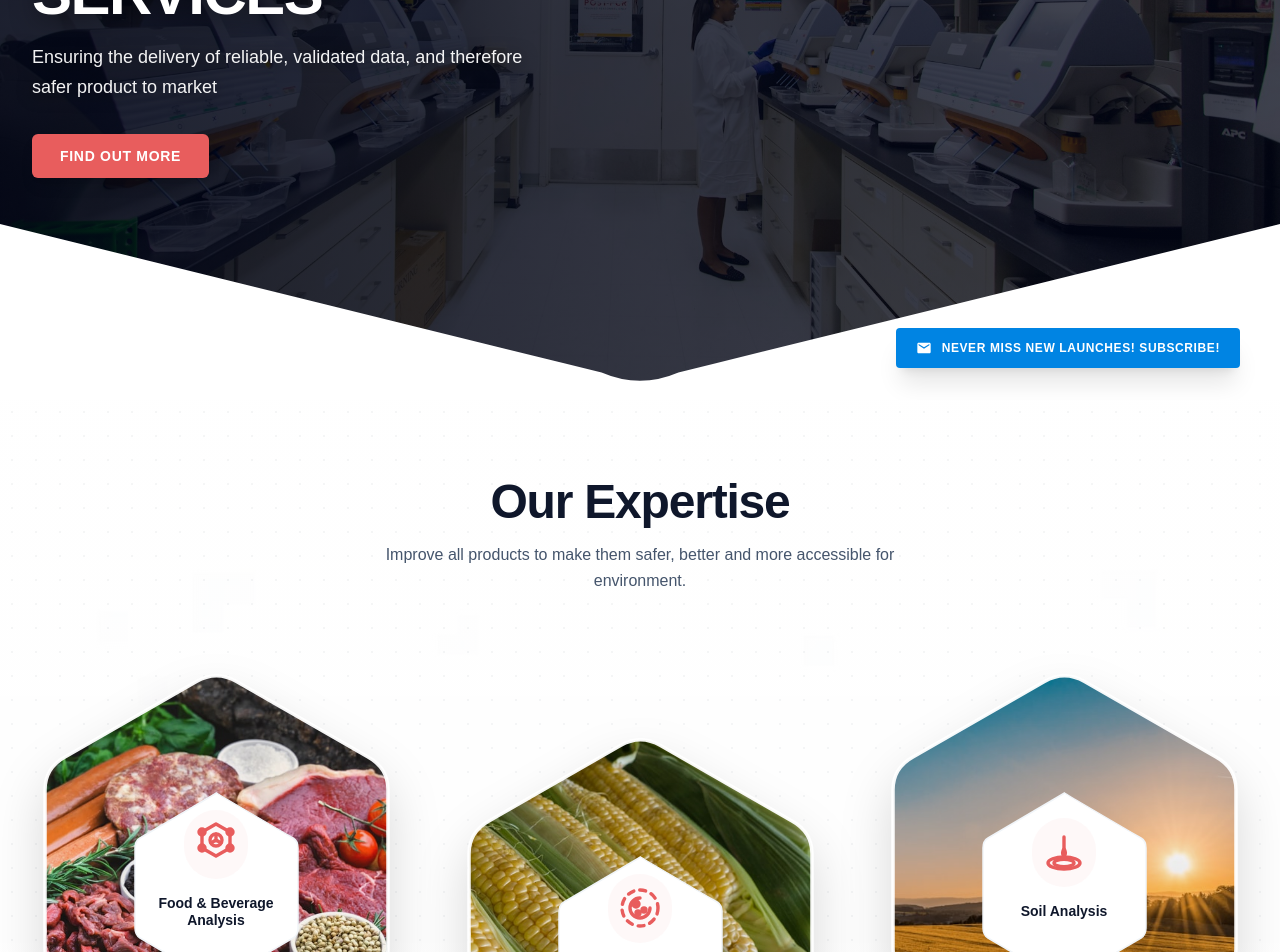
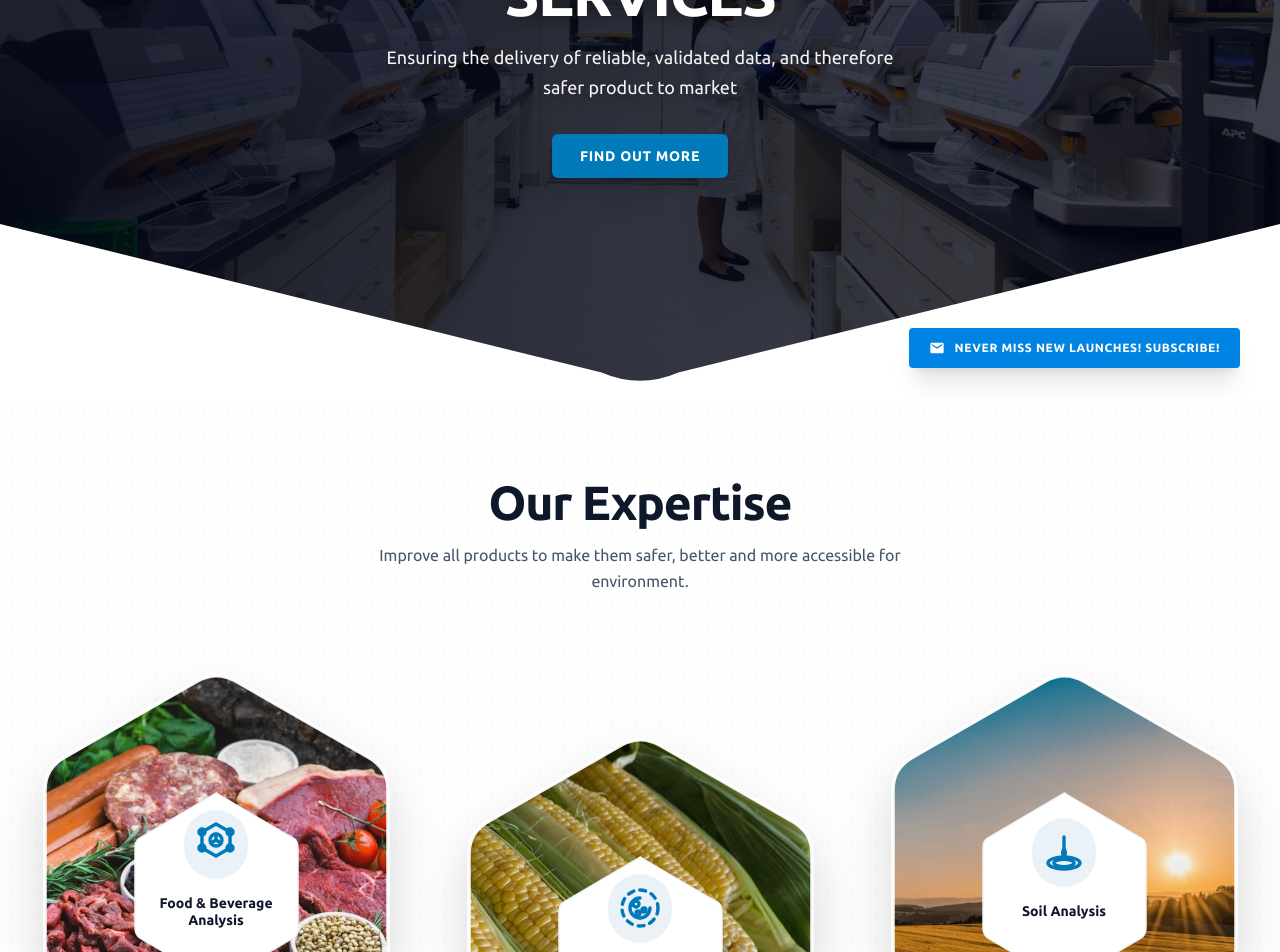
Before and after one commit to JafaryNM/w-cflow, a Next.js app: page / in a window 1280 px wide. Shown: the part 400-1352 px from the top of the page. Built offline with nearby package versions, Linux system fonts and the light colour scheme.

Commit message:
fix:Hore section

```diff
--- a/src/app/globals.css
+++ b/src/app/globals.css
@@ -11,7 +11,13 @@
   --color-cflow-green: #0d2b1f;
   --color-cflow-green-light: #14432f;
   --color-cflow-yellow: #ffcc00;
-  --font-sans: var(--font-geist-sans);
+  --color-brand-primary: #007ab9;
+  --color-brand-sky: #48c6ef;
+  --color-brand-slate: #4b5563;
+  --color-brand-pale: #d7e6f0;
+  --color-brand-navy: #1d4e89;
+  --font-sans: var(--font-ubuntu), -apple-system, BlinkMacSystemFont, "Segoe UI",
+    Roboto, sans-serif;
   --font-mono: var(--font-geist-mono);
 }
 
@@ -25,5 +31,62 @@
 body {
   background: var(--background);
   color: var(--foreground);
-  font-family: Arial, Helvetica, sans-serif;
+  font-family: var(--font-sans);
 }
+
+@layer utilities {
+  .text-display {
+    font-size: 72px;
+    font-weight: 700;
+    line-height: 90px;
+    letter-spacing: 0;
+  }
+  .text-h2 {
+    font-size: 36px;
+    font-weight: 700;
+    line-height: 40px;
+    letter-spacing: 0;
+  }
+  .text-h3 {
+    font-size: 20px;
+    font-weight: 700;
+    line-height: 28px;
+    letter-spacing: 0;
+  }
+  .text-label {
+    font-size: 15px;
+    font-weight: 700;
+    line-height: 18.75px;
+    letter-spacing: 0;
+  }
+  .text-body {
+    font-size: 16px;
+    font-weight: 400;
+    line-height: 24px;
+    letter-spacing: 0;
+  }
+  .text-body-sm {
+    font-size: 14px;
+    font-weight: 500;
+    line-height: 20px;
+    letter-spacing: 0;
+  }
+  .text-label-sm {
+    font-size: 11px;
+    font-weight: 700;
+    line-height: 16.5px;
+    letter-spacing: 0;
+  }
+  .text-meta {
+    font-size: 11px;
+    font-weight: 500;
+    line-height: 16.5px;
+    letter-spacing: 0;
+  }
+  .text-link {
+    font-size: 16px;
+    font-weight: 400;
+    line-height: 24px;
+    letter-spacing: 0;
+  }
+}
--- a/src/app/layout.tsx
+++ b/src/app/layout.tsx
@@ -1,5 +1,14 @@
 import type { Metadata } from "next";
+import { Ubuntu } from "next/font/google";
 import "./globals.css";
+
+const ubuntu = Ubuntu({
+  subsets: ["latin"],
+  weight: ["300", "400", "500", "700"],
+  style: ["normal", "italic"],
+  variable: "--font-ubuntu",
+  display: "swap",
+});
 
 export const metadata: Metadata = {
   title: "NOVALAB — Comprehensive Laboratory Services",
@@ -13,7 +22,7 @@ export default function RootLayout({
   children: React.ReactNode;
 }>) {
   return (
-    <html lang="en" className="h-full antialiased">
+    <html lang="en" className={`h-full antialiased ${ubuntu.variable}`}>
       <body className="min-h-full flex flex-col font-sans">{children}</body>
     </html>
   );
--- a/src/components/Expertise.tsx
+++ b/src/components/Expertise.tsx
@@ -9,7 +9,7 @@ const EXPERTISE_CARDS = [
     icon: (
       <svg
         viewBox="0 0 24 24"
-        className="h-12 w-12 stroke-[#E85D5D]"
+        className="h-12 w-12 stroke-brand-primary"
         fill="none"
         strokeWidth="1.7"
         strokeLinecap="round"
@@ -18,10 +18,10 @@ const EXPERTISE_CARDS = [
         <path d="M12 2L19 6V14L12 18L5 14V6L12 2Z" />
         <circle cx="12" cy="10" r="3" />
         <path d="M12 7V10M12 10L14.5 11.5M12 10L9.5 11.5" />
-        <circle cx="5" cy="6" r="1.5" fill="#E85D5D" />
-        <circle cx="19" cy="6" r="1.5" fill="#E85D5D" />
-        <circle cx="19" cy="14" r="1.5" fill="#E85D5D" />
-        <circle cx="5" cy="14" r="1.5" fill="#E85D5D" />
+        <circle cx="5" cy="6" r="1.5" fill="var(--color-brand-primary)" />
+        <circle cx="19" cy="6" r="1.5" fill="var(--color-brand-primary)" />
+        <circle cx="19" cy="14" r="1.5" fill="var(--color-brand-primary)" />
+        <circle cx="5" cy="14" r="1.5" fill="var(--color-brand-primary)" />
       </svg>
     ),
   },
@@ -33,7 +33,7 @@ const EXPERTISE_CARDS = [
     icon: (
       <svg
         viewBox="0 0 24 24"
-        className="h-12 w-12 stroke-[#E85D5D]"
+        className="h-12 w-12 stroke-brand-primary"
         fill="none"
         strokeWidth="1.7"
         strokeLinecap="round"
@@ -41,9 +41,9 @@ const EXPERTISE_CARDS = [
       >
         <circle cx="12" cy="12" r="9" strokeDasharray="3 3" />
         <path d="M12 7C9.24 7 7 9.24 7 12C7 14.76 9.24 17 12 17C14.76 17 17 14.76 17 12" />
-        <circle cx="10" cy="10" r="1.5" fill="#E85D5D" />
-        <circle cx="14" cy="13" r="1" fill="#E85D5D" />
-        <circle cx="11" cy="14.5" r="1" fill="#E85D5D" />
+        <circle cx="10" cy="10" r="1.5" fill="var(--color-brand-primary)" />
+        <circle cx="14" cy="13" r="1" fill="var(--color-brand-primary)" />
+        <circle cx="11" cy="14.5" r="1" fill="var(--color-brand-primary)" />
       </svg>
     ),
   },
@@ -55,7 +55,7 @@ const EXPERTISE_CARDS = [
     icon: (
       <svg
         viewBox="0 0 24 24"
-        className="h-12 w-12 stroke-[#E85D5D]"
+        className="h-12 w-12 stroke-brand-primary"
         fill="none"
         strokeWidth="1.7"
         strokeLinecap="round"
@@ -64,7 +64,7 @@ const EXPERTISE_CARDS = [
         <ellipse cx="12" cy="17" rx="8" ry="3" />
         <ellipse cx="12" cy="17" rx="5" ry="1.8" />
         <path d="M12 4V10" />
-        <path d="M12 10C12 10 10.5 12 12 13.5C13.5 12 12 10 12 10Z" fill="#E85D5D" />
+        <path d="M12 10C12 10 10.5 12 12 13.5C13.5 12 12 10 12 10Z" fill="var(--color-brand-primary)" />
       </svg>
     ),
   },
@@ -158,7 +158,7 @@ export default function Expertise() {
               {/* Inner Content overlay centered inside inner pointy-top white hexagon */}
               <div className="absolute inset-0 flex flex-col items-center justify-center p-4 text-center pointer-events-none z-10">
                 {/* 64px x 69px Icon Holder */}
-                <div className="w-[64px] h-[69px] flex items-center justify-center rounded-full bg-red-50/50">
+                <div className="w-[64px] h-[69px] flex items-center justify-center rounded-full bg-brand-pale/50">
                   {card.icon}
                 </div>
 
--- a/src/components/Hero.tsx
+++ b/src/components/Hero.tsx
@@ -125,7 +125,7 @@ export default function Hero() {
         <div className="hidden items-center gap-8 text-sm font-bold tracking-wider uppercase md:flex">
           <a href="#" className="relative py-1 text-white">
             HOME
-            <span className="absolute bottom-0 left-0 h-[2.5px] w-full rounded-full bg-[#E85D5D]" />
+            <span className="absolute bottom-0 left-0 h-[2.5px] w-full rounded-full bg-brand-primary" />
           </a>
           <a
             href="#"
@@ -205,7 +205,7 @@ export default function Hero() {
       {menuOpen && (
         <div className="relative z-20 border-b border-white/10 bg-slate-950/95 px-6 py-4 text-sm font-bold tracking-wider uppercase backdrop-blur-md md:hidden">
           <div className="flex flex-col gap-4">
-            <a href="#" className="text-[#E85D5D]">
+            <a href="#" className="text-brand-primary">
               HOME
             </a>
             <a href="#" className="text-white/80 hover:text-white">
@@ -234,8 +234,8 @@ export default function Hero() {
       )}
 
       {/* Main Hero Copy Content */}
-      <main className="relative z-20 mx-auto my-auto flex w-full max-w-7xl flex-col items-start px-4 pt-4 pb-28 sm:px-8 lg:pt-8 lg:pb-40">
-        <div className="max-w-2xl text-left">
+      <main className="relative z-20 mx-auto my-auto flex w-full max-w-7xl flex-col items-center px-4 pt-4 pb-28 sm:px-8 lg:pt-8 lg:pb-40">
+        <div className="max-w-2xl text-center">
           {/* Headline */}
           <h1 className="text-3xl font-extrabold leading-[1.1] tracking-tight text-white uppercase sm:text-5xl lg:text-6xl drop-shadow-[0_4px_12px_rgba(0,0,0,0.6)]">
             COMPREHENSIVE
@@ -255,7 +255,7 @@ export default function Hero() {
           <div className="mt-6 sm:mt-8">
             <a
               href="#"
-              className="inline-block rounded-md bg-[#E85D5D] px-7 py-3 text-xs font-bold tracking-wider text-white uppercase shadow-lg transition-transform hover:bg-[#d94848] active:scale-95 sm:text-sm"
+              className="inline-block rounded-md bg-brand-primary px-7 py-3 text-xs font-bold tracking-wider text-white uppercase shadow-lg transition-transform hover:bg-brand-navy active:scale-95 sm:text-sm"
             >
               FIND OUT MORE
             </a>
```
